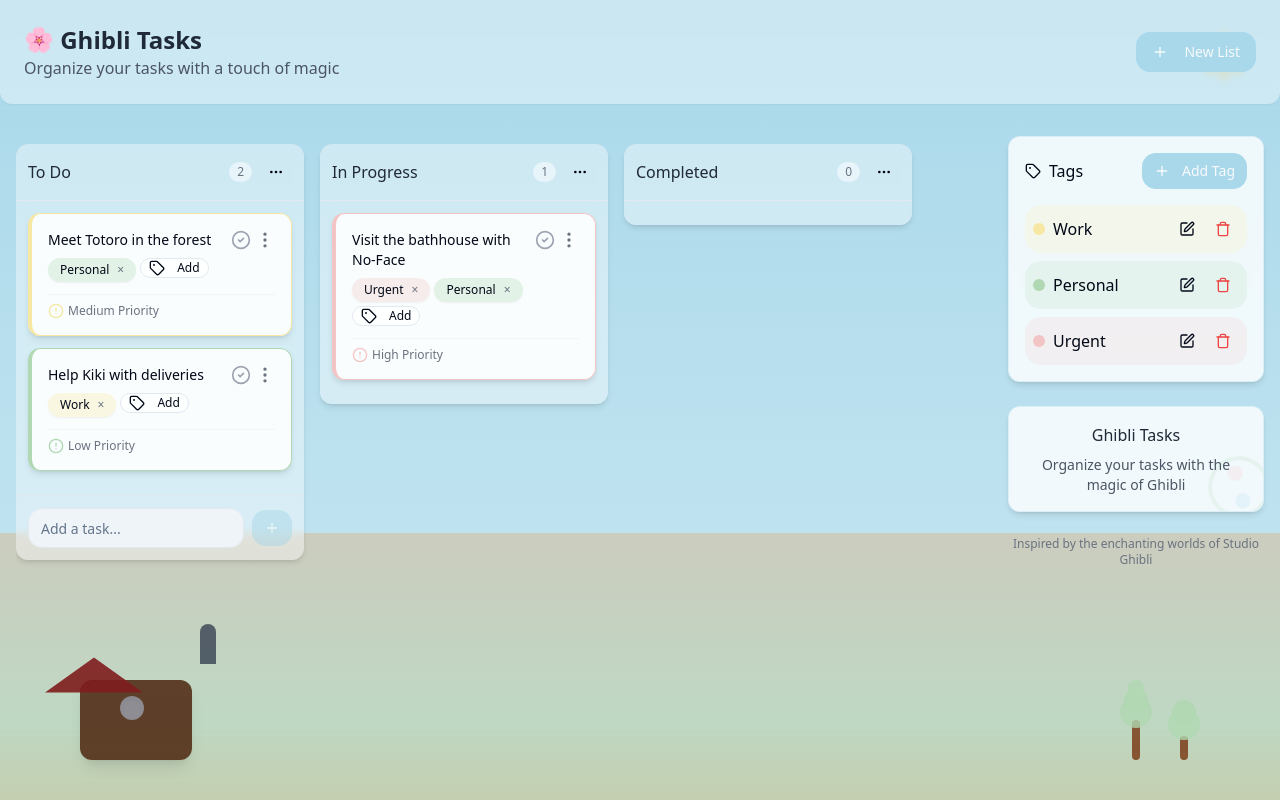
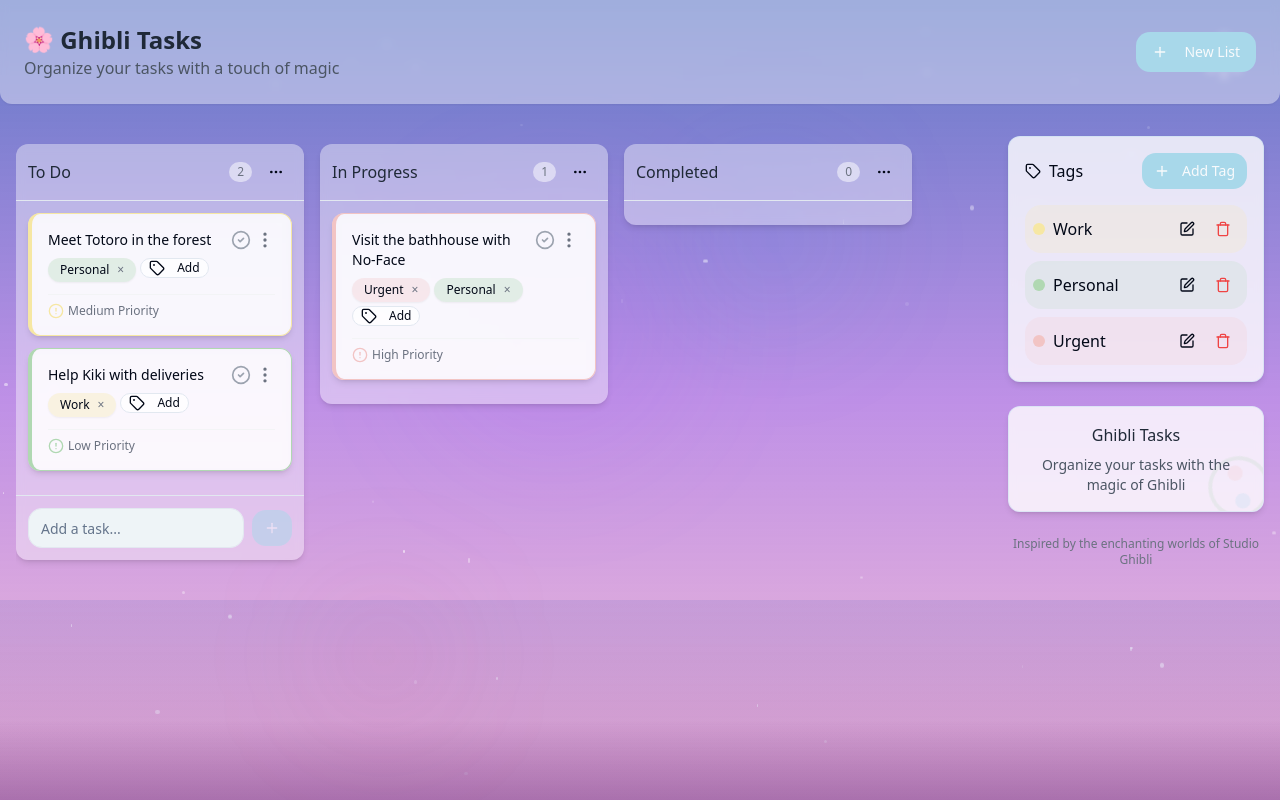
Before and after one commit to Rohitsony7/draggle-todo-folio, a React (Vite) app: page / in a window 1280 px wide. Built offline with nearby package versions, Linux system fonts and the light colour scheme.

Commit message:
Add background image
Update background image to match lovable.dev.

```diff
--- a/src/components/GhibliBackground.tsx
+++ b/src/components/GhibliBackground.tsx
@@ -50,33 +50,33 @@ const GhibliBackground: React.FC = () => {
     return () => clearInterval(interval);
   }, []);
 
-  // Determine background colors based on time of day
+  // Determine background colors based on time of day - updated to Lovable-style colors
   const getBgColors = () => {
     switch (timeOfDay) {
       case "morning":
         return {
-          sky: "from-ghibli-sky/70 to-ghibli-field/60",
-          ground: "from-ghibli-field/50 to-ghibli-forest/40",
+          sky: "from-blue-900/80 via-purple-800/50 to-purple-600/40",
+          ground: "from-purple-900/30 to-blue-800/20",
         };
       case "day":
         return {
-          sky: "from-ghibli-sky to-ghibli-sky/60",
-          ground: "from-ghibli-forest/70 to-ghibli-earth/50",
+          sky: "from-blue-800/70 via-purple-700/50 to-pink-600/30",
+          ground: "from-purple-800/20 to-blue-800/10",
         };
       case "evening":
         return {
-          sky: "from-ghibli-blossom/70 to-ghibli-field/60",
-          ground: "from-ghibli-earth/60 to-ghibli-forest/50",
+          sky: "from-purple-900/80 via-pink-800/60 to-orange-700/40",
+          ground: "from-purple-900/30 to-blue-900/20",
         };
       case "night":
         return {
-          sky: "from-blue-900/80 to-indigo-900/70",
-          ground: "from-gray-800/60 to-gray-900/50",
+          sky: "from-blue-950/90 via-purple-900/70 to-indigo-900/50",
+          ground: "from-blue-950/40 to-purple-950/30",
         };
       default:
         return {
-          sky: "from-ghibli-sky to-ghibli-sky/60",
-          ground: "from-ghibli-forest/70 to-ghibli-earth/50",
+          sky: "from-blue-800/70 via-purple-700/50 to-pink-600/30",
+          ground: "from-purple-800/20 to-blue-800/10",
         };
     }
   };
@@ -89,40 +89,58 @@ const GhibliBackground: React.FC = () => {
     const iconColor = timeOfDay === "night" ? "#E2E8F0" : "#2D3748";
 
     if (weather === "rainy") {
-      return <CloudRain size={iconSize} className="text-gray-600 animate-pulse" />;
+      return <CloudRain size={iconSize} className="text-white/60 animate-pulse" />;
     }
 
     if (weather === "cloudy") {
       if (timeOfDay === "night") {
-        return <CloudMoon size={iconSize} className="text-gray-300" />;
+        return <CloudMoon size={iconSize} className="text-white/70" />;
       }
-      return <CloudSun size={iconSize} className="text-yellow-400" />;
+      return <CloudSun size={iconSize} className="text-white/70" />;
     }
 
     // Clear weather
     if (timeOfDay === "night") {
-      return <Moon size={iconSize} className="text-gray-200" />;
+      return <Moon size={iconSize} className="text-white/70" />;
     }
-    return <Sun size={iconSize} className="text-yellow-500" />;
+    return <Sun size={iconSize} className="text-white/70" />;
   };
 
-  // Determine display based on time of day and weather
   return (
     <div className="fixed inset-0 -z-10 overflow-hidden">
-      {/* Sky gradient */}
+      {/* Lovable-style animated gradient background */}
       <div className={`absolute inset-0 bg-gradient-to-b ${bgColors.sky} transition-colors duration-5000`} />
 
-      {/* Cloud animations */}
+      {/* Floating particles/stars effect */}
+      <div className="absolute inset-0">
+        {[...Array(50)].map((_, i) => (
+          <div
+            key={i}
+            className="absolute rounded-full bg-white animate-float"
+            style={{
+              width: `${Math.random() * 4 + 1}px`,
+              height: `${Math.random() * 4 + 1}px`,
+              left: `${Math.random() * 100}%`,
+              top: `${Math.random() * 100}%`,
+              opacity: Math.random() * 0.5 + 0.1,
+              animationDuration: `${Math.random() * 10 + 10}s`,
+              animationDelay: `${Math.random() * 10}s`
+            }}
+          />
+        ))}
+      </div>
+
+      {/* Cloud animations - made more subtle */}
       {(weather === "cloudy" || weather === "rainy") && (
         <>
-          <div className="absolute top-10 left-10 animate-float opacity-70">
-            <Cloud size={72} className="text-white/70" />
+          <div className="absolute top-10 left-10 animate-float opacity-30">
+            <Cloud size={72} className="text-white" />
           </div>
-          <div className="absolute top-24 left-1/3 animate-float opacity-80" style={{ animationDelay: "1s" }}>
-            <Cloud size={48} className="text-white/80" />
+          <div className="absolute top-24 left-1/3 animate-float opacity-20" style={{ animationDelay: "1s" }}>
+            <Cloud size={48} className="text-white" />
           </div>
-          <div className="absolute top-16 right-1/4 animate-float opacity-60" style={{ animationDelay: "2s" }}>
-            <Cloud size={64} className="text-white/60" />
+          <div className="absolute top-16 right-1/4 animate-float opacity-25" style={{ animationDelay: "2s" }}>
+            <Cloud size={64} className="text-white" />
           </div>
         </>
       )}
@@ -132,17 +150,17 @@ const GhibliBackground: React.FC = () => {
         {getWeatherIcon()}
       </div>
 
-      {/* Rain effect */}
+      {/* Rain effect - made more subtle */}
       {weather === "rainy" && (
         <div className="absolute inset-0 pointer-events-none">
-          {[...Array(40)].map((_, i) => (
+          {[...Array(30)].map((_, i) => (
             <div
               key={i}
-              className="absolute w-0.5 bg-blue-200/40 rounded-full animate-rainfall"
+              className="absolute w-0.5 bg-white/20 rounded-full animate-rainfall"
               style={{
                 left: `${Math.random() * 100}%`,
                 top: `-20px`,
-                height: `${Math.random() * 20 + 15}px`,
+                height: `${Math.random() * 15 + 10}px`,
                 animationDuration: `${Math.random() * 1.5 + 1}s`,
                 animationDelay: `${Math.random() * 2}s`
               }}
@@ -151,52 +169,15 @@ const GhibliBackground: React.FC = () => {
         </div>
       )}
 
-      {/* Ground/hills gradient */}
-      <div className={`absolute bottom-0 left-0 right-0 h-1/3 bg-gradient-to-t ${bgColors.ground} transition-colors duration-5000`}>
-        <div className="absolute bottom-0 w-full h-20 bg-gradient-to-t from-ghibli-earth/40 to-transparent" />
+      {/* Ground gradient - more subtle */}
+      <div className={`absolute bottom-0 left-0 right-0 h-1/4 bg-gradient-to-t ${bgColors.ground} transition-colors duration-5000`}>
+        <div className="absolute bottom-0 w-full h-20 bg-gradient-to-t from-purple-950/30 to-transparent" />
       </div>
 
-      {/* Simple house silhouette */}
-      <div className="absolute bottom-10 left-10 md:left-20 w-40 h-32 transition-all duration-5000">
-        <div className="relative w-full h-full">
-          {/* House body */}
-          <div className="absolute bottom-0 left-0 w-28 h-20 bg-amber-950/80 rounded-sm shadow-lg" />
-
-          {/* House roof */}
-          <div className="absolute bottom-20 left-0 w-0 h-0 border-l-[14px] border-l-transparent border-b-[10px] border-b-red-900/90 border-r-[14px] border-r-transparent" style={{ transform: 'scale(3.5)' }} />
-
-          {/* Window with light */}
-          <div className={`absolute bottom-10 left-10 w-6 h-6 ${timeOfDay === "night" || timeOfDay === "evening" ? "bg-yellow-300/80" : "bg-blue-200/50"} rounded-sm shadow-inner`} />
-
-          {/* Chimney */}
-          <div className="absolute bottom-24 right-6 w-4 h-10 bg-gray-700/80 rounded-t-sm" />
-
-          {/* Smoke from chimney */}
-          {(timeOfDay === "morning" || timeOfDay === "evening") && (
-            <>
-              <div className="absolute bottom-32 right-6 w-3 h-3 bg-gray-300/40 rounded-full animate-float" />
-              <div className="absolute bottom-36 right-4 w-4 h-4 bg-gray-300/30 rounded-full animate-float" style={{ animationDelay: "0.5s" }} />
-              <div className="absolute bottom-40 right-2 w-5 h-5 bg-gray-300/20 rounded-full animate-float" style={{ animationDelay: "1s" }} />
-            </>
-          )}
-        </div>
-      </div>
-
-      {/* Trees */}
-      <div className="absolute bottom-10 right-10 md:right-20 w-20 h-32">
-        <div className="absolute bottom-0 left-0 w-8 h-20">
-          <div className="absolute bottom-0 left-3 w-2 h-10 bg-amber-900/80 rounded-sm" />
-          <div className="absolute bottom-8 left-0 w-8 h-8 bg-ghibli-forest/80 rounded-full" />
-          <div className="absolute bottom-12 left-1 w-6 h-6 bg-ghibli-forest/80 rounded-full" />
-          <div className="absolute bottom-16 left-2 w-4 h-4 bg-ghibli-forest/80 rounded-full" />
-        </div>
-
-        <div className="absolute bottom-0 right-0 w-8 h-16">
-          <div className="absolute bottom-0 left-3 w-2 h-6 bg-amber-900/80 rounded-sm" />
-          <div className="absolute bottom-5 left-0 w-8 h-8 bg-ghibli-forest/80 rounded-full" />
-          <div className="absolute bottom-9 left-1 w-6 h-6 bg-ghibli-forest/80 rounded-full" />
-        </div>
-      </div>
+      {/* Simple decorative glow elements */}
+      <div className="absolute bottom-20 left-1/4 w-32 h-32 rounded-full bg-pink-500/10 blur-3xl" />
+      <div className="absolute top-40 right-1/3 w-40 h-40 rounded-full bg-blue-500/10 blur-3xl" />
+      <div className="absolute top-1/4 left-1/3 w-64 h-64 rounded-full bg-purple-500/10 blur-3xl" />
     </div>
   );
 };
```
